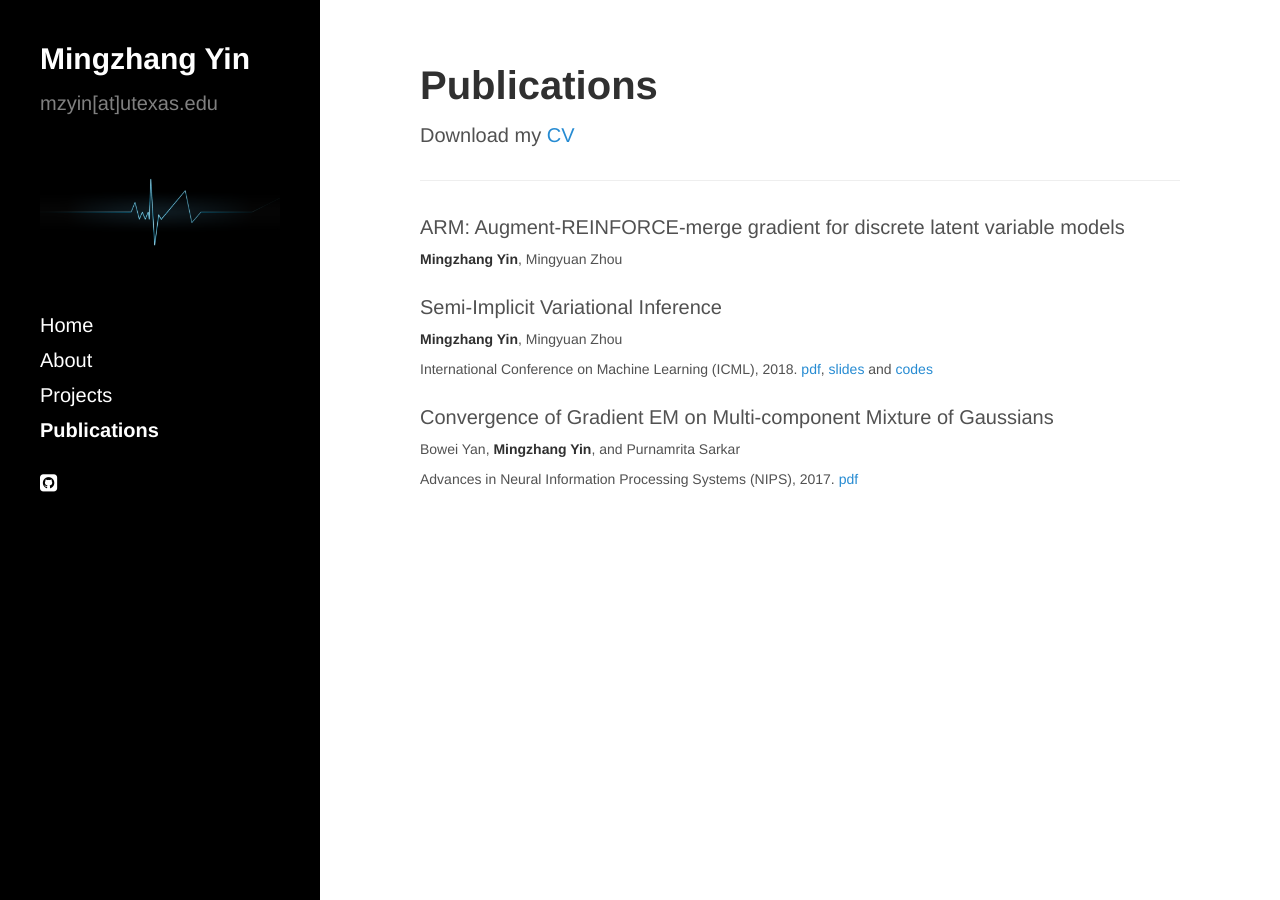
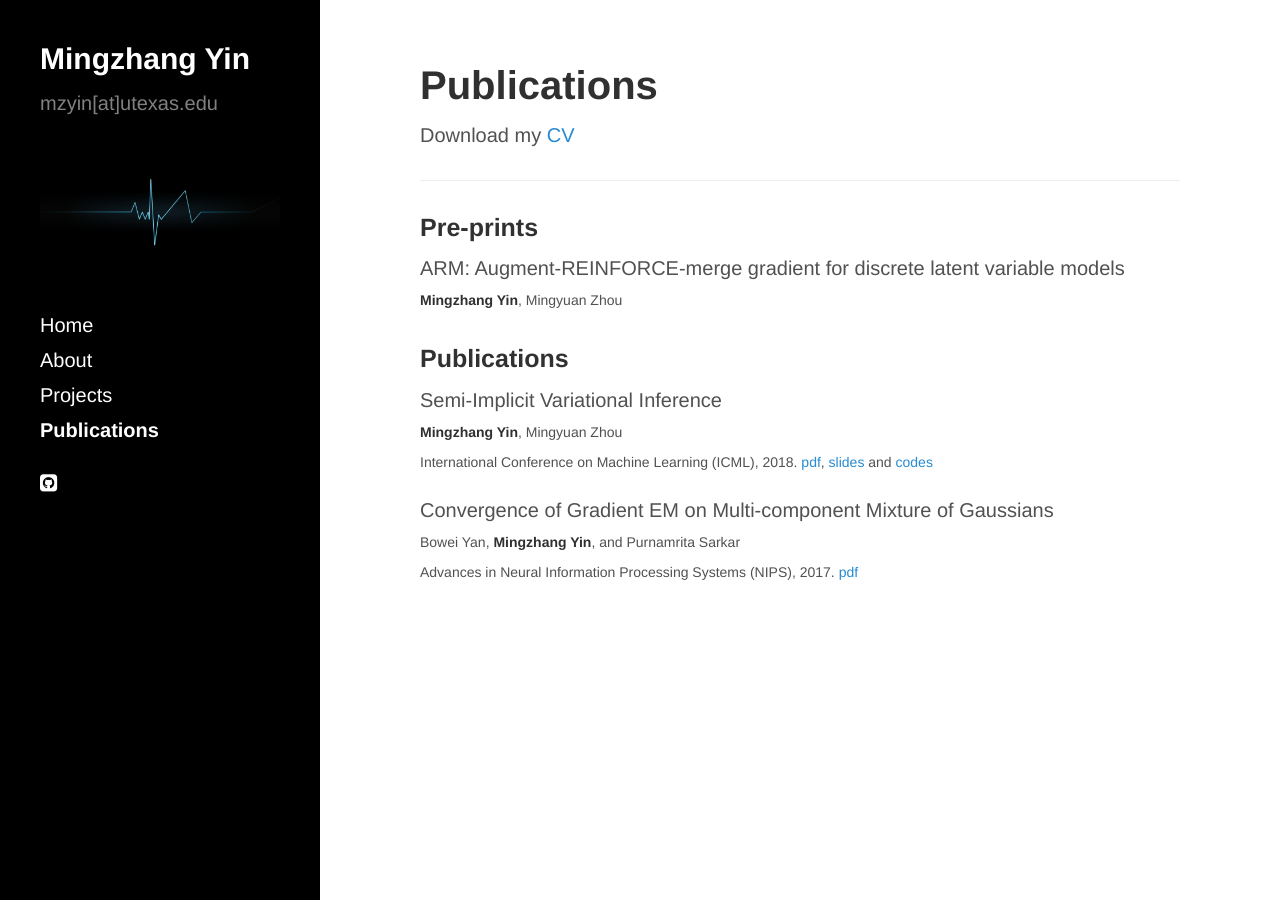
Before and after one commit to mingzhang-yin/mingzhang-yin.github.io, a Jekyll site: the page built from publications.md, in a window 1280 px wide. Built offline with Jekyll 4.4.1, drawn with Linux system fonts in a browser that asks for light colours; nearby versions of some CDN libraries.

Commit message:
Update publications.md

```diff
--- a/publications.md
+++ b/publications.md
@@ -7,9 +7,13 @@ Download my [CV](https://mingzhang-yin.github.io/assets/pdfs/CV_MingzhangYin.pdf
 
 ___
 
+### Pre-prints
+
+
 ARM: Augment-REINFORCE-merge gradient for discrete latent variable models
 <br> <span style="font-size:14px"> **Mingzhang Yin**, Mingyuan Zhou  <br>
 
+### Publications
 
 Semi-Implicit Variational Inference
 <br> <span style="font-size:14px"> **Mingzhang Yin**, Mingyuan Zhou  <br>
```
